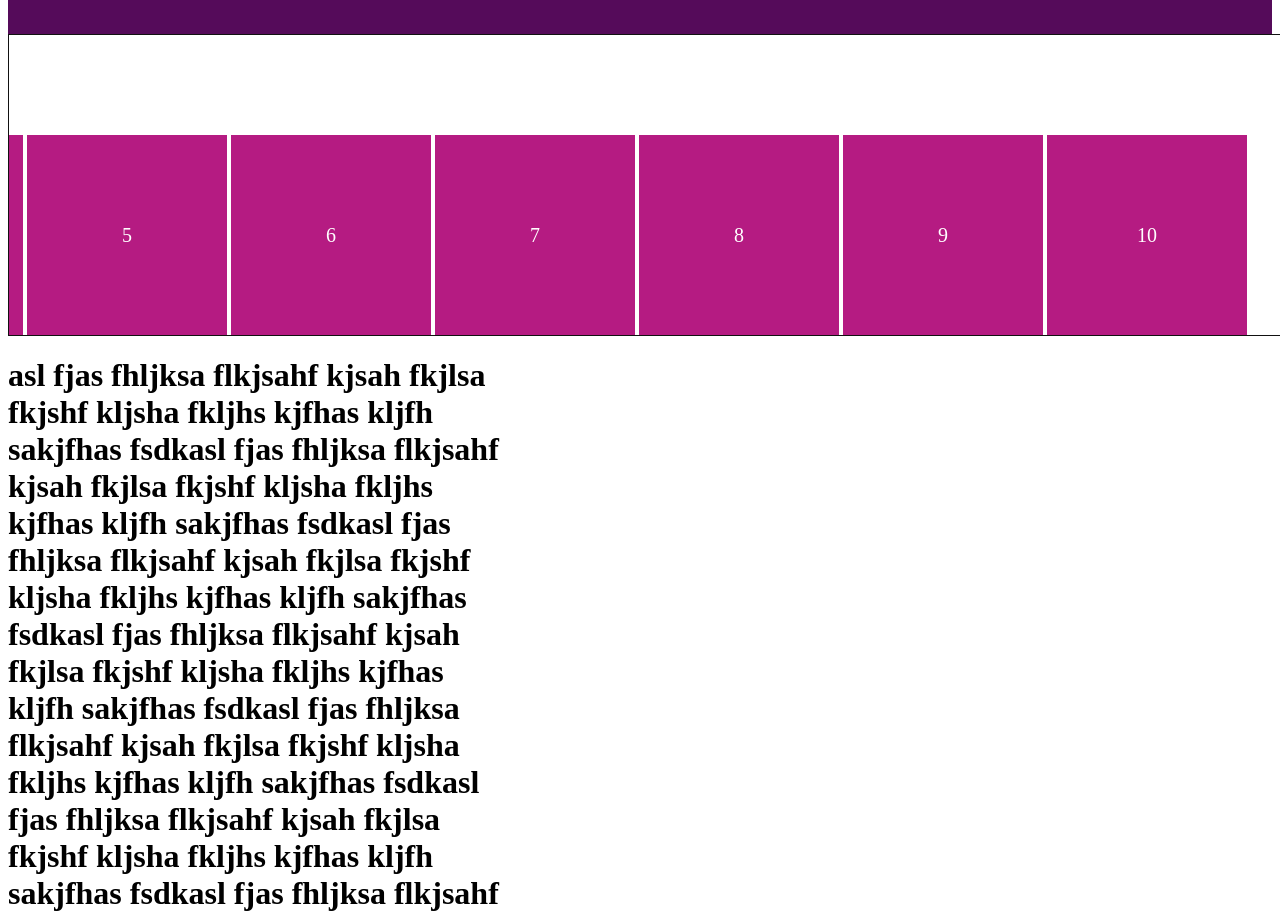
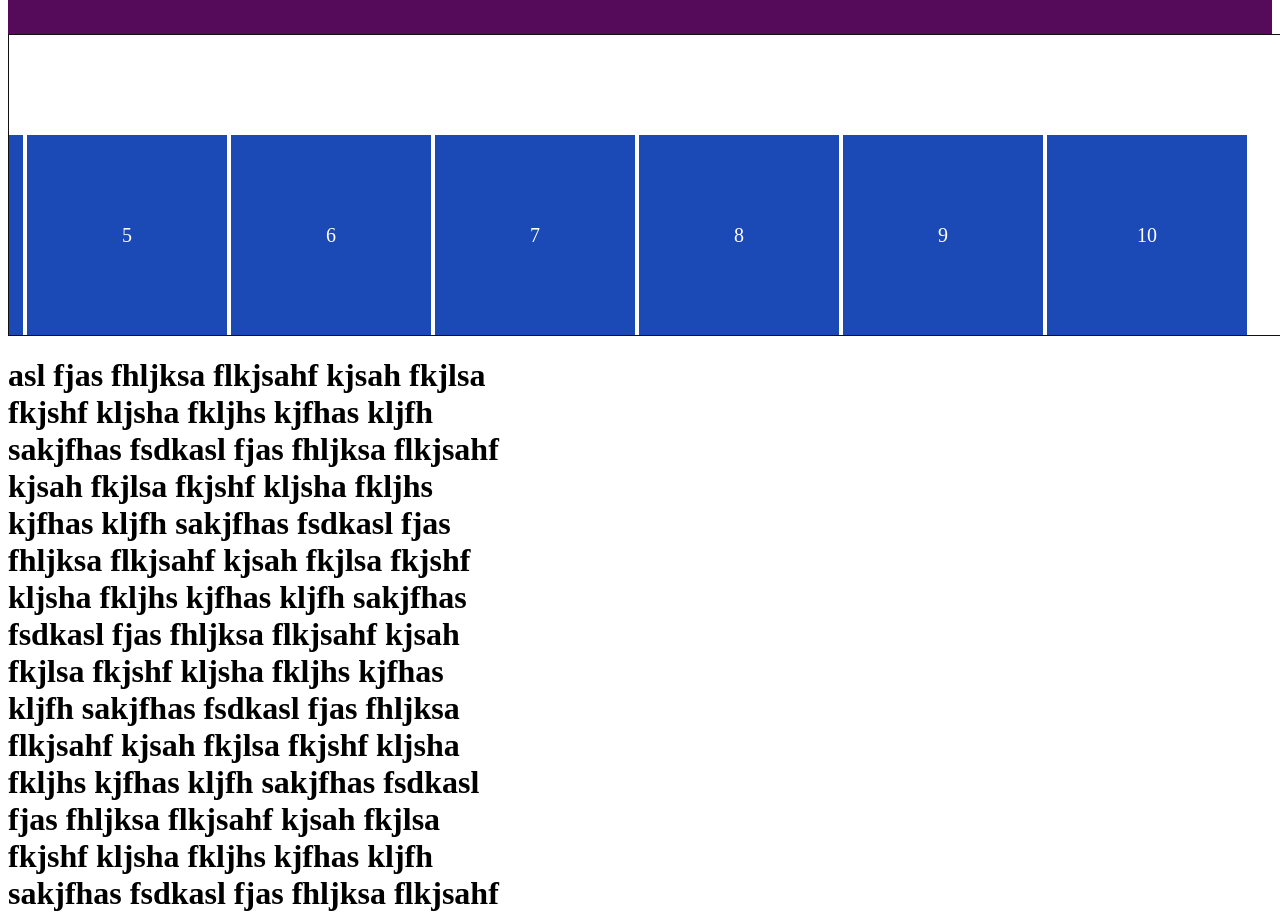
Before and after one commit to vikramsnextgen/scroll1.github.io, a plain HTML site: page index.html in a window 1280 px wide. Shown: the part 1680-2597 px from the top of the page. Drawn offline with nearby package versions, Linux system fonts and the light colour scheme.

Commit message:
first commit

```diff
--- a/index.html
+++ b/index.html
@@ -60,7 +60,7 @@
         height: 200px;
         width: 200px;
         padding: 0px;
-        background: rgb(181, 27, 130);
+        background: rgb(27, 73, 181);
         display: inline-block;
         color: #fff;
         font-size: 20px;
```
